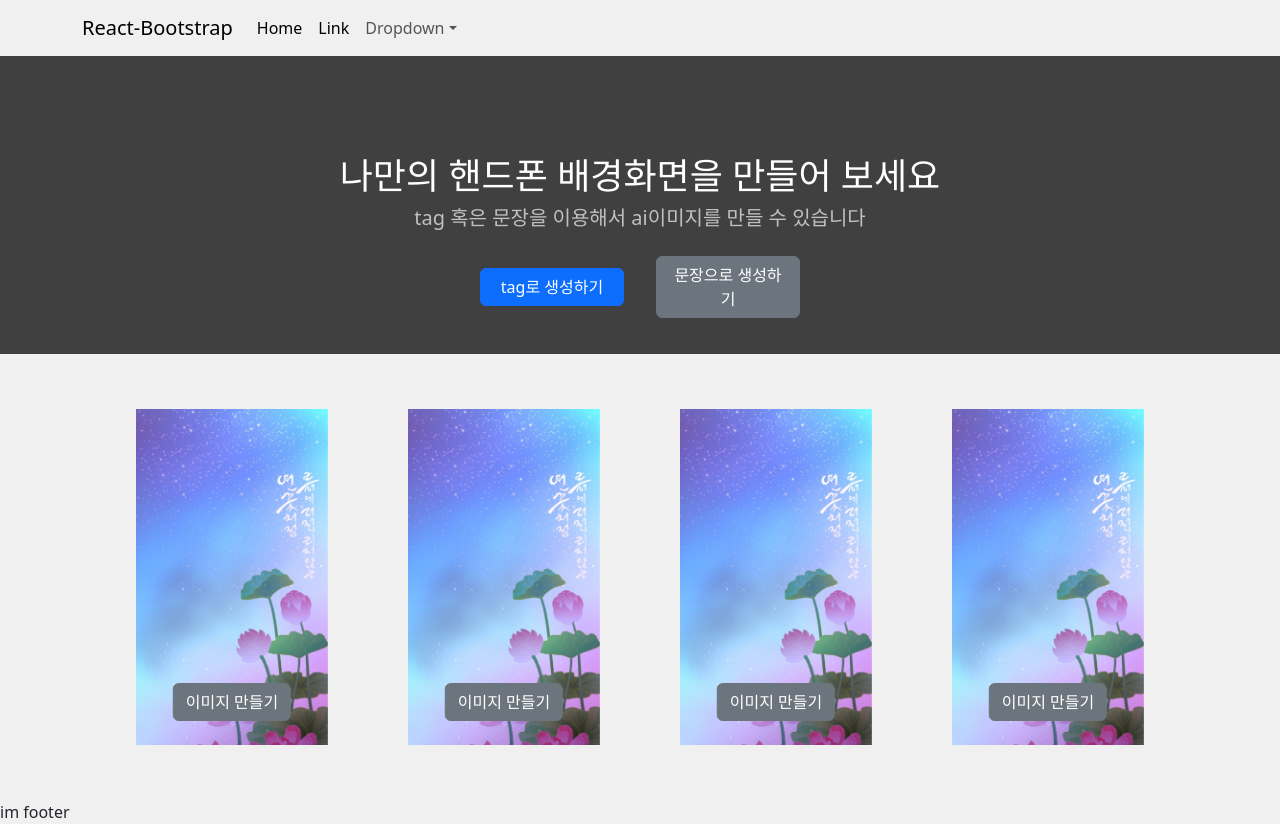
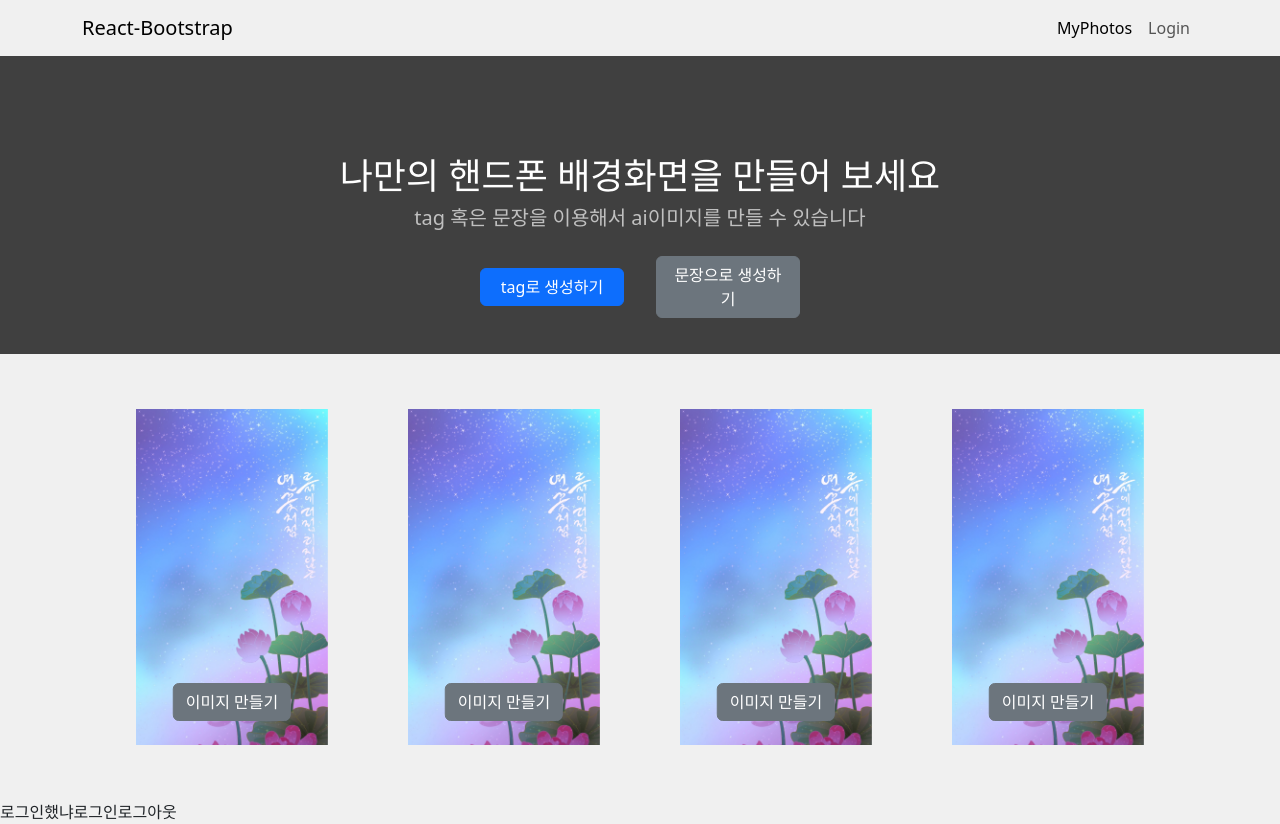
Before and after one commit to kaisiok/ai-artmaker-client, a React (Create React App) app: page / in a window 1280 px wide. Built offline with nearby package versions, Linux system fonts and the light colour scheme.

Commit message:
네브바 디자인 수정

```diff
--- a/src/components/footers/Myfooter.tsx
+++ b/src/components/footers/Myfooter.tsx
@@ -1,5 +1,37 @@
+import { useAppSelector, useAppDispatch } from "../../hooks";
+import { selectUser, userActions } from "../../store/user";
+
 function MyFooter() {
-  return <footer> im footer</footer>;
+  const user = useAppSelector(selectUser);
+  const dispatch = useAppDispatch();
+
+  return (
+    <footer>
+      <button
+        onClick={() => {
+          console.log(user.isLogin);
+        }}
+      >
+        로그인했냐
+      </button>
+      <button
+        onClick={() => {
+          dispatch(userActions.login(1));
+          console.log("로그인됨");
+        }}
+      >
+        로그인
+      </button>
+      <button
+        onClick={() => {
+          dispatch(userActions.logout(10));
+          console.log("로그아웃됨");
+        }}
+      >
+        로그아웃
+      </button>
+    </footer>
+  );
 }
 
 export default MyFooter;
--- a/src/components/navbars/Navbar.tsx
+++ b/src/components/navbars/Navbar.tsx
@@ -10,41 +10,21 @@ function MyNavbar() {
     <div className="fixed top-0 w-full z-10">
       <Navbar expand="lg" className="bg-gray-lv1">
         <Container>
-          <Navbar.Brand href="#home">React-Bootstrap</Navbar.Brand>
+          <Link to={"/"} style={{ textDecoration: "none", color: "black" }}>
+            <Navbar.Brand>React-Bootstrap</Navbar.Brand>
+          </Link>
           <Navbar.Toggle aria-controls="basic-navbar-nav" />
           <Navbar.Collapse id="basic-navbar-nav">
-            <Nav className="me-auto">
-              <Nav.Link>
-                <Link
-                  to={"/"}
-                  style={{ textDecoration: "none", color: "black" }}
-                >
-                  Home
-                </Link>
-              </Nav.Link>
-
+            <Nav className="ms-auto">
               <Nav.Link>
                 <Link
                   to={"/tagselect"}
                   style={{ textDecoration: "none", color: "black" }}
                 >
-                  Link
+                  MyPhotos
                 </Link>
               </Nav.Link>
-
-              <NavDropdown title="Dropdown" id="basic-nav-dropdown">
-                <NavDropdown.Item href="#action/3.1">Action</NavDropdown.Item>
-                <NavDropdown.Item href="#action/3.2">
-                  Another action
-                </NavDropdown.Item>
-                <NavDropdown.Item href="#action/3.3">
-                  Something
-                </NavDropdown.Item>
-                <NavDropdown.Divider />
-                <NavDropdown.Item href="#action/3.4">
-                  Separated link
-                </NavDropdown.Item>
-              </NavDropdown>
+              <Nav.Link>Login</Nav.Link>
             </Nav>
           </Navbar.Collapse>
         </Container>
--- a/src/store/index.ts
+++ b/src/store/index.ts
@@ -1,9 +1,11 @@
 import { configureStore } from "@reduxjs/toolkit";
 import counterReducer from "./counter";
+import userReducer from "./user";
 
 const store = configureStore({
   reducer: {
     counter: counterReducer,
+    user: userReducer,
   },
 });
 
--- /dev/null
+++ b/src/store/user.ts
@@ -0,0 +1,28 @@
+import { createSlice } from "@reduxjs/toolkit";
+import type { PayloadAction } from "@reduxjs/toolkit";
+import { RootState } from ".";
+
+interface UserState {
+  isLogin: Boolean;
+}
+
+const initialState: UserState = {
+  isLogin: false,
+};
+
+export const userSlice = createSlice({
+  name: "user",
+  initialState,
+  reducers: {
+    login: (state, action: PayloadAction<any>) => {
+      state.isLogin = true;
+    },
+    logout: (state, action: PayloadAction<any>) => {
+      state.isLogin = false;
+    },
+  },
+});
+
+export const userActions = userSlice.actions;
+export const selectUser = (state: RootState) => state.user; // 추가
+export default userSlice.reducer;
```
